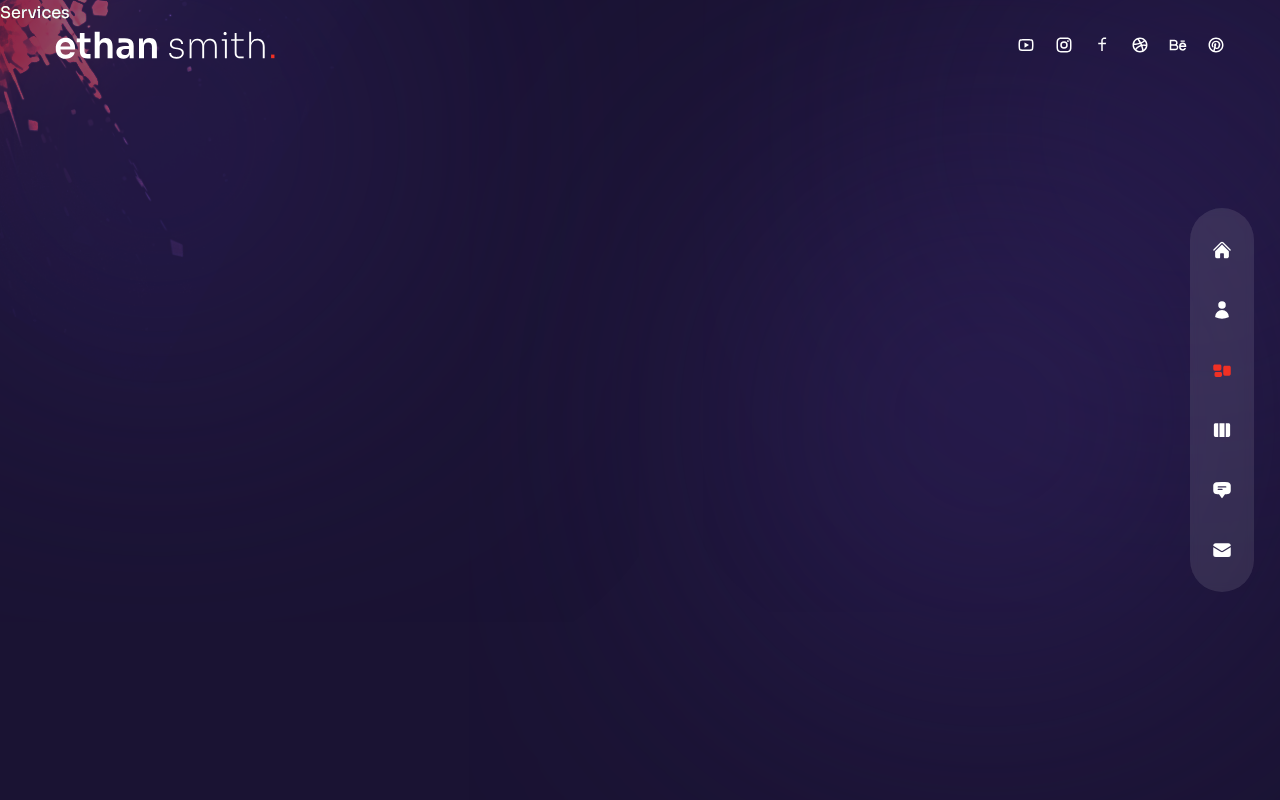
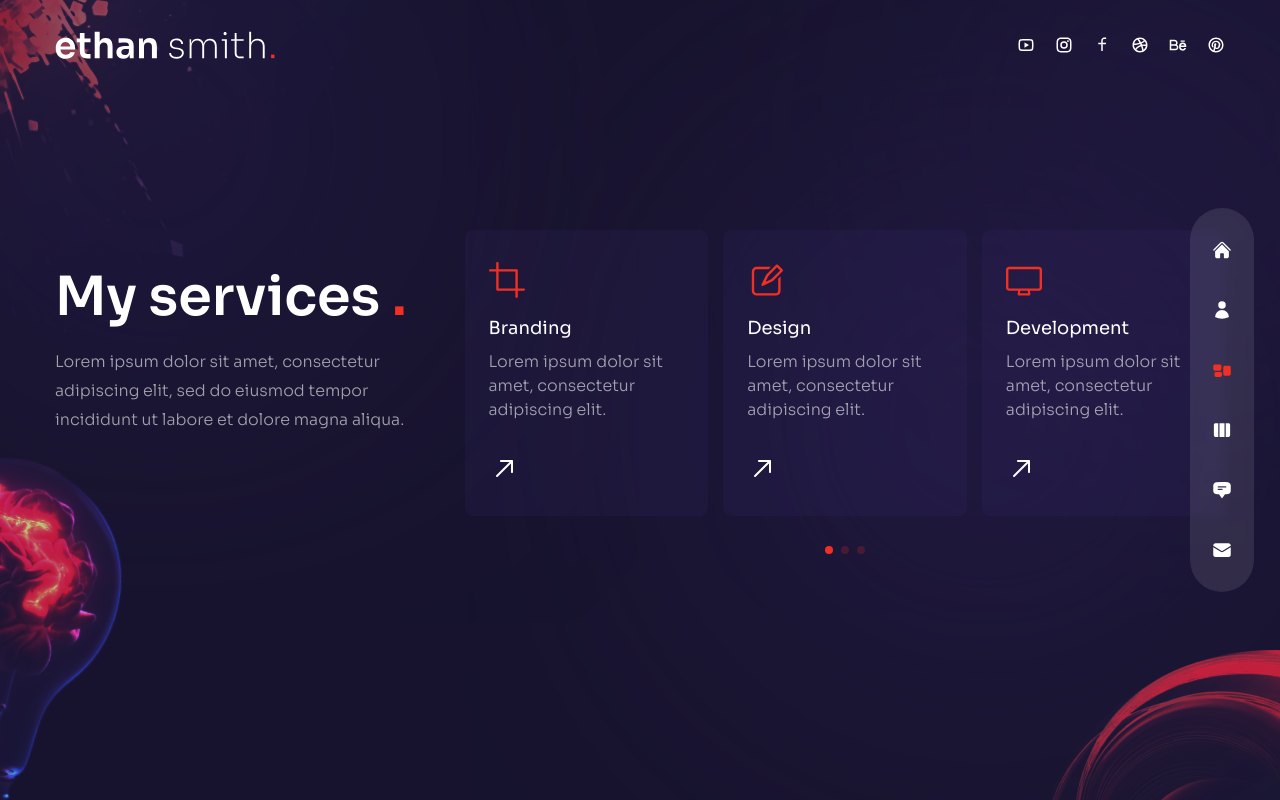
Before and after one commit to NaKMiers/Portfolio_NextJS, a Next.js app: page /services in a window 1280 px wide. Built offline with nearby package versions, Linux system fonts and the light colour scheme.

Commit message:
complete services page

```diff
--- a/components/Bulb.jsx
+++ b/components/Bulb.jsx
@@ -1,5 +1,11 @@
+import Image from 'next/image'
+
 const Bulb = () => {
-  return <div>Bulb</div>
+  return (
+    <div className='absolute -left-36 -bottom-12 rotate-12 mix-blend-color-dodge animate-pulse duraion-75 z-10 w-[200px] xl:w-[260px]'>
+      <Image src='/bulb.png' width={260} height={200} alt='bulb' className='w-full h-full' />
+    </div>
+  )
 }
 
 export default Bulb
--- a/components/ServiceSlider.jsx
+++ b/components/ServiceSlider.jsx
@@ -1,5 +1,17 @@
-// icons
-import { RxCrop, RxPencil2, RxDesktop, RxReader, RxRocket } from 'react-icons/rx'
+import { Swiper, SwiperSlide } from 'swiper/react'
+import {
+  RxCrop,
+  RxPencil2,
+  RxDesktop,
+  RxReader,
+  RxRocket,
+  RxArrowTopLeft,
+  RxArrowTopRight,
+} from 'react-icons/rx'
+import 'swiper/css'
+import 'swiper/css/free-mode'
+import 'swiper/css/pagination'
+import { FreeMode, Pagination } from 'swiper'
 
 // data
 const serviceData = [
@@ -31,7 +43,46 @@ const serviceData = [
 ]
 
 const ServiceSlider = () => {
-  return <div>Service Slider</div>
+  return (
+    <Swiper
+      breakpoints={{
+        320: {
+          slidesPerView: 1,
+          spaceBetween: 15,
+        },
+        640: {
+          slidesPerView: 3,
+          spaceBetween: 15,
+        },
+      }}
+      freeMode={true}
+      pagination={{
+        clickable: true,
+      }}
+      modules={[FreeMode, Pagination]}
+      className='h-[240px] sm:h-[340px]'
+    >
+      {serviceData.map((item, i) => (
+        <SwiperSlide key={i}>
+          <div className='bg-[rgba(65,49,123,0.15)] h-max rounded-lg px-6 py-8 flex sm:flex-col gap-x-6 sm:gap-x-0 group cursor-pointer hover:bg-[rgba(89,65,169,0.15)] transition-all duration-300'>
+            {/* icon */}
+            <div className='text-4xl text-accent mb-4'>{item.icon}</div>
+
+            {/* title & description */}
+            <div className='mb-8'>
+              <div className='mb-2 text-lg'>{item.title}</div>
+              <p className='max-w-[350px] leading-normal'>{item.description}</p>
+            </div>
+
+            {/* arrow */}
+            <div className='text-3xl'>
+              <RxArrowTopRight className='group-hover:rotate-45 group-hover:text-accent transition-all duration-300' />
+            </div>
+          </div>
+        </SwiperSlide>
+      ))}
+    </Swiper>
+  )
 }
 
 export default ServiceSlider
--- a/pages/services/index.js
+++ /dev/null
@@ -1,5 +0,0 @@
-const Services = () => {
-  return <div>Services</div>;
-};
-
-export default Services;
--- /dev/null
+++ b/pages/services/index.jsx
@@ -0,0 +1,55 @@
+import {} from 'react-icons/rx'
+
+import ServiceSlider from '../../components/ServiceSlider'
+import Bulb from '../../components/Bulb'
+import Circles from '../../components/Circles'
+import { motion } from 'framer-motion'
+import { fadeIn } from '../../variants'
+
+const Services = () => {
+  return (
+    <div className='h-full bg-primary/30 py-36 flex items-center'>
+      <Circles />
+      <div className='container mx-auto'>
+        <div className='flex flex-col xl:flex-row gap-x-8'>
+          {/* text */}
+          <div className='text-center flex flex-col xl:w-[30vw] lg:text-left mb-4 xl:mb-0'>
+            <motion.h2
+              variants={fadeIn('up', 0.2)}
+              initial='hidden'
+              animate='show'
+              exit='hidden'
+              className='h2 xl:mt-8'
+            >
+              My services <span className='text-accent'>.</span>
+            </motion.h2>
+            <motion.p
+              variants={fadeIn('up', 0.4)}
+              initial='hidden'
+              animate='show'
+              exit='hidden'
+              className='mb-4 max-w-[400px] mx-auto lg:mx-0'
+            >
+              Lorem ipsum dolor sit amet, consectetur adipiscing elit, sed do eiusmod tempor
+              incididunt ut labore et dolore magna aliqua.
+            </motion.p>
+          </div>
+
+          {/* slider */}
+          <motion.div
+            variants={fadeIn('down', 0.6)}
+            initial='hidden'
+            animate='show'
+            exit='hidden'
+            className='w-full xl:max-w-[65%]'
+          >
+            <ServiceSlider />
+          </motion.div>
+        </div>
+      </div>
+      <Bulb />
+    </div>
+  )
+}
+
+export default Services
```
Also changed, not shown: pages/about/index.jsx (renamed from pages/about/index.js), pages/contact/index.jsx (renamed from pages/contact/index.js), pages/testimonials/index.jsx (renamed from pages/testimonials/index.js), pages/work/index.jsx (renamed from pages/work/index.js).
